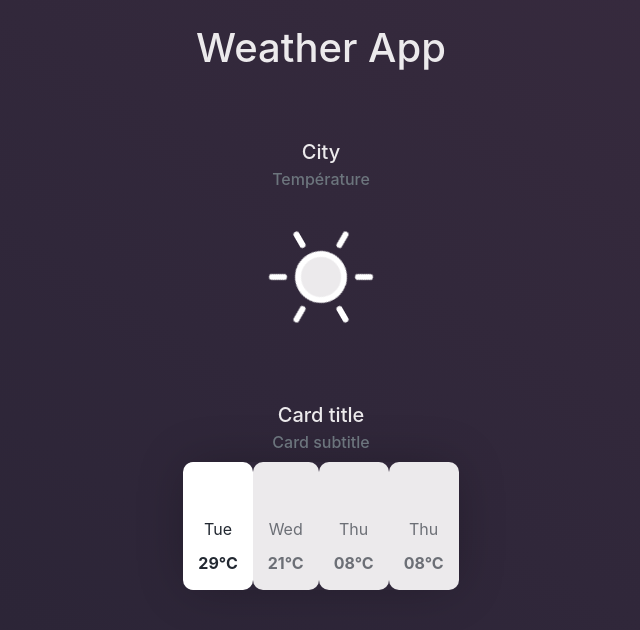
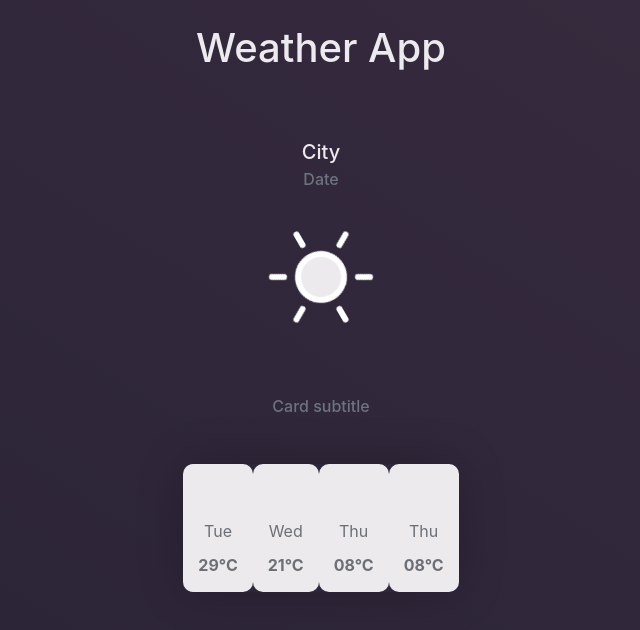
Before and after one commit to AlexBrunGiglio/weather-app, an Angular app: page / in a window 1280 px wide. Shown: the top 630 px of the page, without its empty margins (319-959 px from the left). Built offline with nearby package versions, Linux system fonts and the light colour scheme.

Commit message:
interface change

```diff
--- a/src/app/home/home.component.html
+++ b/src/app/home/home.component.html
@@ -3,17 +3,18 @@
     <div class="card mt-5">
         <div class="card-body">
             <h5 class="card-title">City</h5>
-            <h6 class="card-subtitle mb-2 text-muted">Température</h6>
+            <h6 class="card-subtitle mb-2 text-muted">Date</h6>
             <p class="card-text">
                 <app-weather></app-weather>
             </p>
         </div>
         <div class="card-body">
-            <h5 class="card-title">Card title</h5>
+            <div class="week-container">
+            </div>
             <h6 class="card-subtitle mb-2 text-muted">Card subtitle</h6>
-            <div class="card-text week-container">
+            <div class="card-text week-container mt-5">
                 <ul class="week-list mx-auto">
-                    <li class="active"><i class="day-icon" data-feather="sun"></i><span class="day-name">Tue</span><span
+                    <li class=""><i class="day-icon" data-feather="sun"></i><span class="day-name">Tue</span><span
                             class="day-temp">29°C</span></li>
                     <li><i class="day-icon" data-feather="cloud"></i><span class="day-name">Wed</span><span
                             class="day-temp">21°C</span></li>
```
